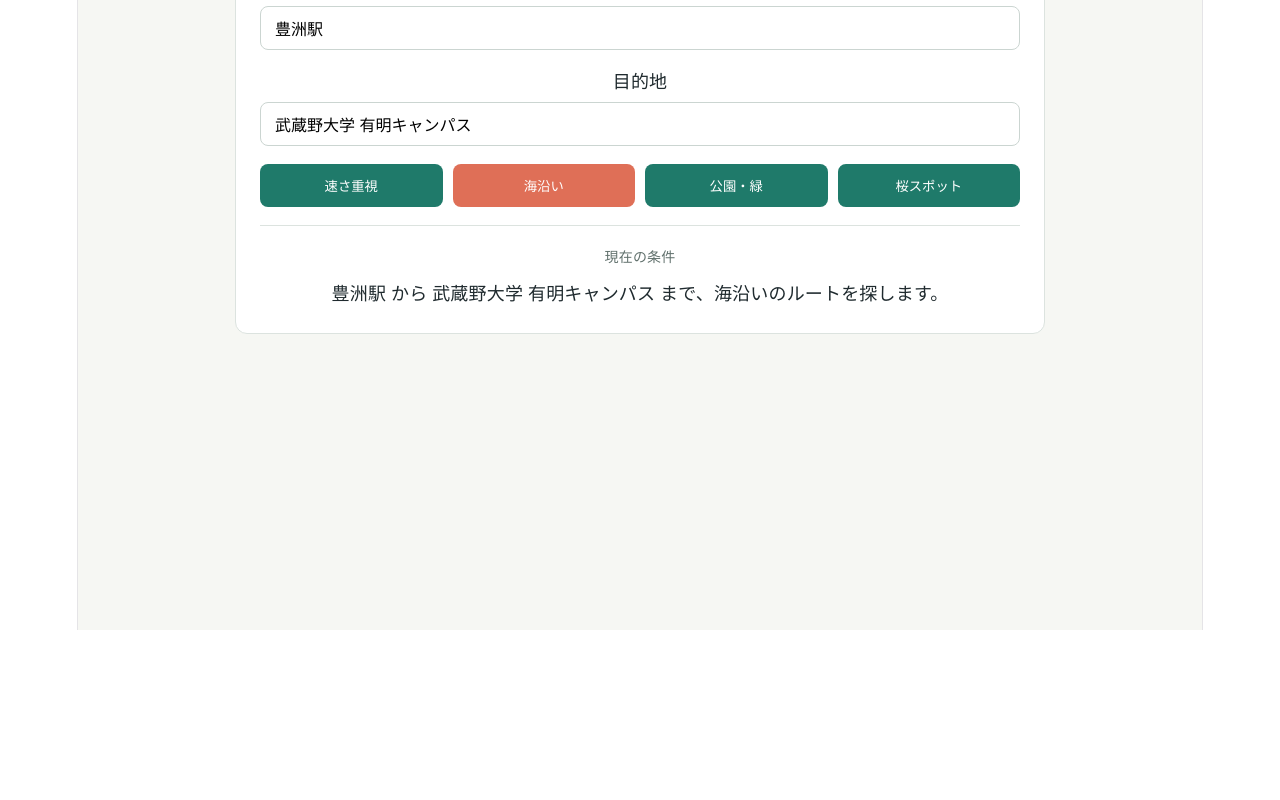
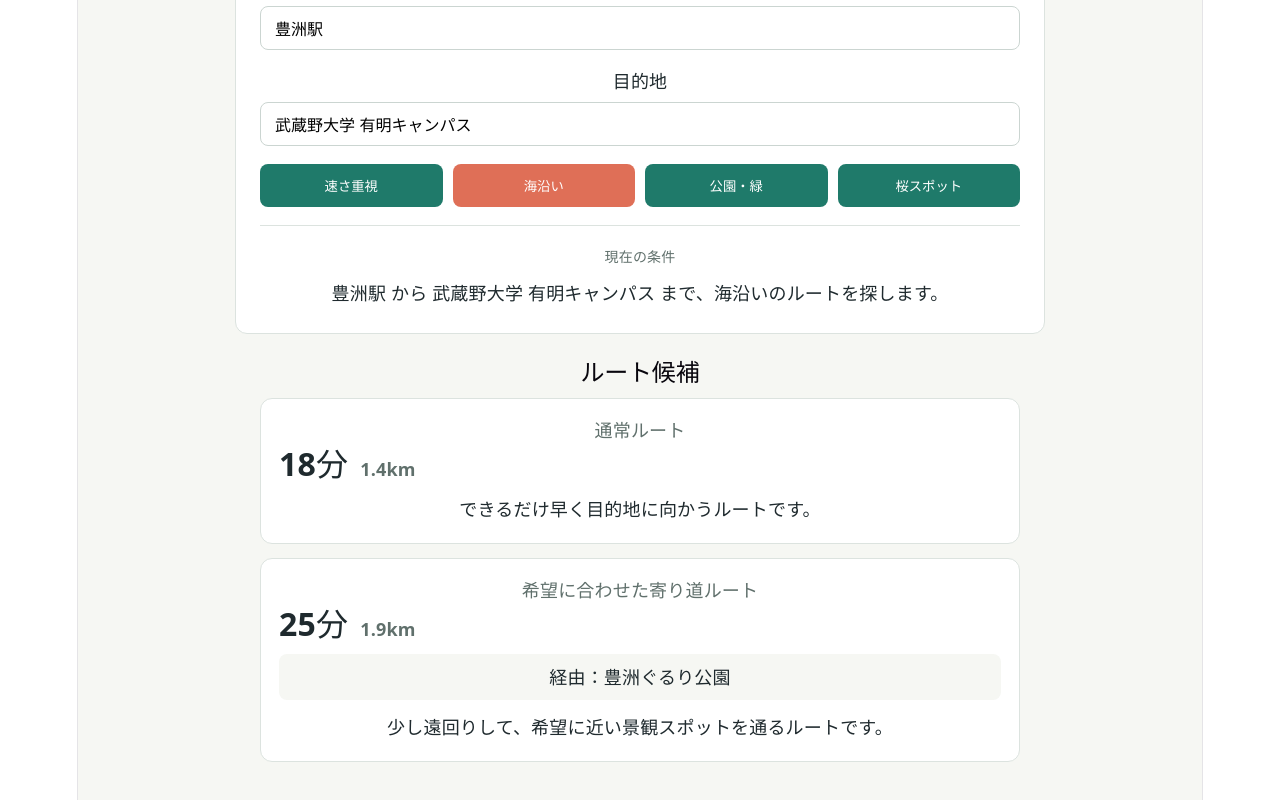
Before and after one commit to haruna7486/yorimichi-route, a React (Vite) app: page / in a window 1280 px wide. Shown: the part 266-1066 px from the top of the page. Before the commit the page ends 896 px from the top, so only its background shows below. Built offline with nearby package versions, Linux system fonts and the light colour scheme.

Commit message:
Add route preview cards

```diff
--- a/src/App.css
+++ b/src/App.css
@@ -98,3 +98,57 @@
   color: #1f2a2e;
   line-height: 1.7;
 }
+.route-section {
+  max-width: 760px;
+  margin: 24px auto 0;
+}
+
+.route-section h2 {
+  margin: 0 0 12px;
+}
+
+.route-cards {
+  display: grid;
+  gap: 14px;
+}
+
+.route-card {
+  background: white;
+  border: 1px solid #dce3df;
+  border-radius: 12px;
+  padding: 18px;
+}
+
+.route-title {
+  color: #60706c;
+  font-weight: 700;
+  margin: 0 0 8px;
+}
+
+.route-main {
+  display: flex;
+  align-items: baseline;
+  gap: 12px;
+  margin-bottom: 12px;
+}
+
+.route-main strong {
+  font-size: 32px;
+}
+
+.route-main span {
+  color: #60706c;
+  font-weight: 700;
+}
+
+.route-via {
+  background: #f6f7f3;
+  border-radius: 8px;
+  padding: 10px;
+  margin: 0 0 12px;
+}
+
+.route-description {
+  line-height: 1.7;
+  margin: 0;
+}
--- a/src/App.tsx
+++ b/src/App.tsx
@@ -1,7 +1,16 @@
-import { useState } from 'react'
+import { useMemo, useState } from 'react'
 import './App.css'
 
 type RoutePreference = 'fastest' | 'waterfront' | 'green' | 'cherry'
+
+type RouteOption = {
+  id: string
+  title: string
+  minutes: number
+  distanceKm: number
+  via?: string
+  description: string
+}
 
 const routePreferences: { id: RoutePreference; label: string }[] = [
   { id: 'fastest', label: '速さ重視' },
@@ -10,10 +19,44 @@
   { id: 'cherry', label: '桜スポット' },
 ]
 
+const scenicSpots: Record<Exclude<RoutePreference, 'fastest'>, string> = {
+  waterfront: '豊洲ぐるり公園',
+  green: '有明テニスの森',
+  cherry: 'シンボルプロムナード公園',
+}
+
+function buildRouteOptions(preference: RoutePreference): RouteOption[] {
+  const normalRoute: RouteOption = {
+    id: 'normal',
+    title: '通常ルート',
+    minutes: 18,
+    distanceKm: 1.4,
+    description: 'できるだけ早く目的地に向かうルートです。',
+  }
+
+  if (preference === 'fastest') {
+    return [normalRoute]
+  }
+
+  const scenicRoute: RouteOption = {
+    id: 'scenic',
+    title: '希望に合わせた寄り道ルート',
+    minutes: 25,
+    distanceKm: 1.9,
+    via: scenicSpots[preference],
+    description: '少し遠回りして、希望に近い景観スポットを通るルートです。',
+  }
+
+  return [normalRoute, scenicRoute]
+}
+
 function App() {
   const [start, setStart] = useState('豊洲駅')
   const [destination, setDestination] = useState('武蔵野大学 有明キャンパス')
   const [preference, setPreference] = useState<RoutePreference>('waterfront')
+
+  const routeOptions = useMemo(() => buildRouteOptions(preference), [preference])
+  const selectedLabel = routePreferences.find((item) => item.id === preference)?.label
 
   return (
     <main className="app">
@@ -55,9 +98,30 @@
         <div className="preview">
           <p>現在の条件</p>
           <strong>
-            {start} から {destination} まで、{routePreferences.find((item) => item.id === preference)?.label}
+            {start} から {destination} まで、{selectedLabel}
             のルートを探します。
           </strong>
+        </div>
+      </section>
+
+      <section className="route-section">
+        <h2>ルート候補</h2>
+
+        <div className="route-cards">
+          {routeOptions.map((route) => (
+            <article className="route-card" key={route.id}>
+              <p className="route-title">{route.title}</p>
+
+              <div className="route-main">
+                <strong>{route.minutes}分</strong>
+                <span>{route.distanceKm}km</span>
+              </div>
+
+              {route.via && <p className="route-via">経由：{route.via}</p>}
+
+              <p className="route-description">{route.description}</p>
+            </article>
+          ))}
         </div>
       </section>
     </main>
```
